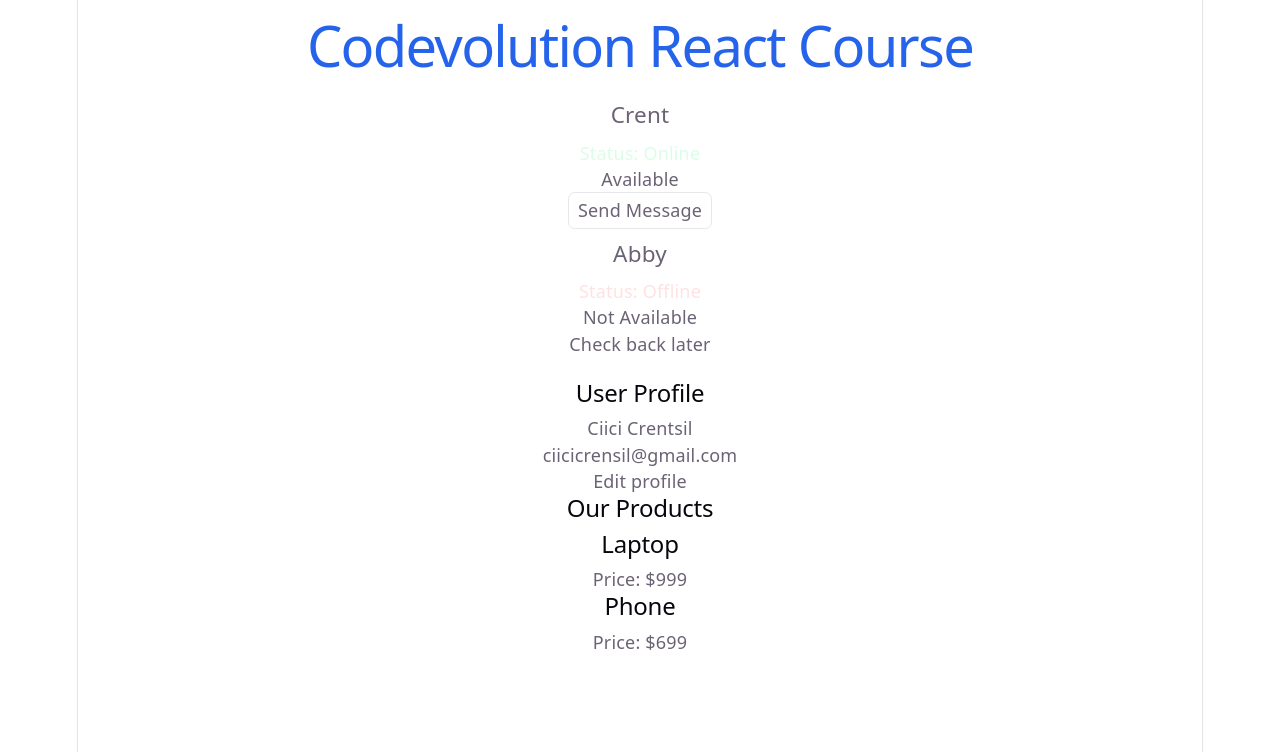
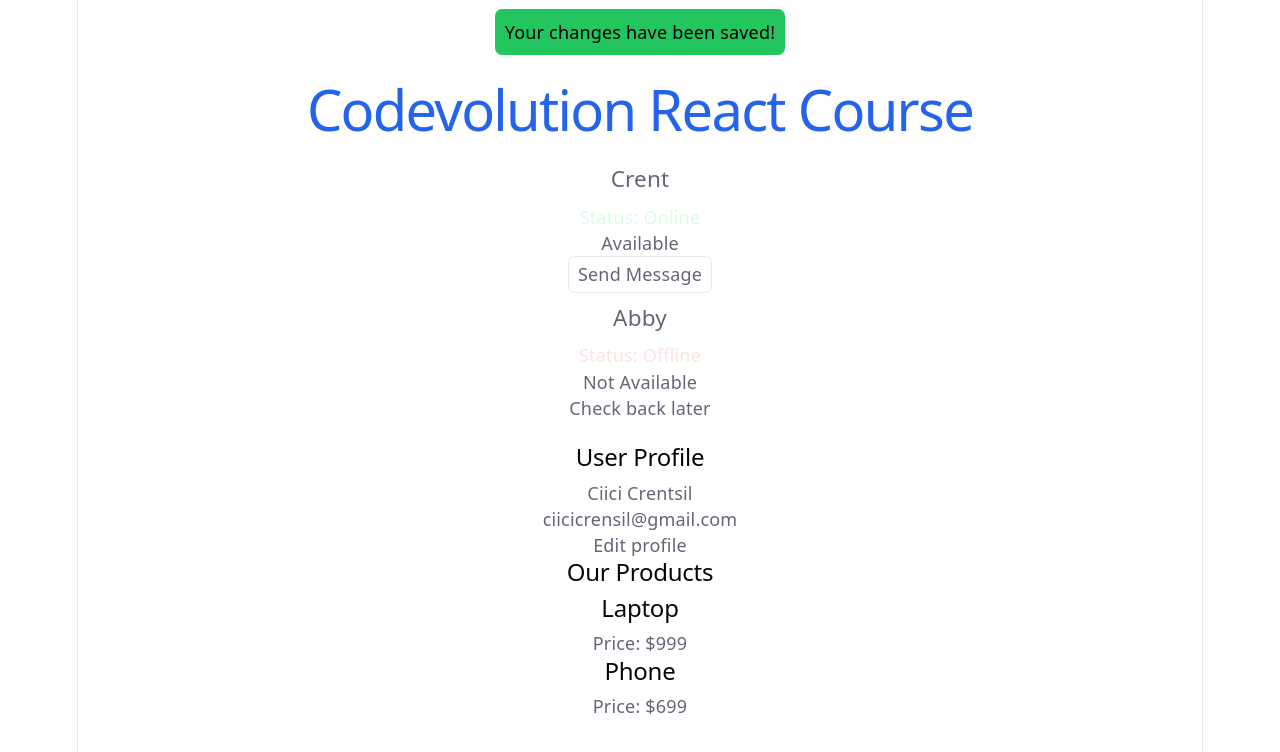
Before and after one commit to TechCrent/Learning-React-Codevolution-, a React (Vite) app in the folder codevolution/: page / in a window 1280 px wide. Shown: the top 752 px of the page. Built offline with nearby package versions, Linux system fonts and the light colour scheme.

Commit message:
Done with basics. Moving onto event handling

```diff
--- /dev/null
+++ b/codevolution/src/Alert.jsx
@@ -0,0 +1,9 @@
+export const Alert = ({children}) =>{
+    return(
+        <div className="flex justify-center items-center m-2">
+            <div className=" border border-green-500 rounded-md p-2 bg-green-500 text-black">
+            {children}
+            </div>
+        </div>
+    )
+}
--- a/codevolution/src/App.jsx
+++ b/codevolution/src/App.jsx
@@ -5,11 +5,14 @@ import { CandidateProfile } from './CandidateProfile.jsx'
 import { CardWrapper } from './CardWrapper.jsx'
 import { UserDetails } from './UserDetails.jsx'
 import { ProductList } from './ProductList.jsx'
+import {Alert} from './Alert.jsx'
+
 
 function App() {
 
   return (
     <>
+      <Alert> Your changes have been saved!</Alert>
       <h1 className='text-blue-600'>Codevolution React Course</h1>
 
       <UserDetails name="Crent" isOnline={true}/>
--- a/codevolution/src/ProductList.jsx
+++ b/codevolution/src/ProductList.jsx
@@ -34,7 +34,7 @@ export const ProductList = () =>{
         }))
         .map((prod) =>{
             return(
-                <div>
+                <div key={prod.id}>
                     <h2>{prod.name}</h2>
                     <p>Price: ${prod.price}</p>
                 </div>
```
